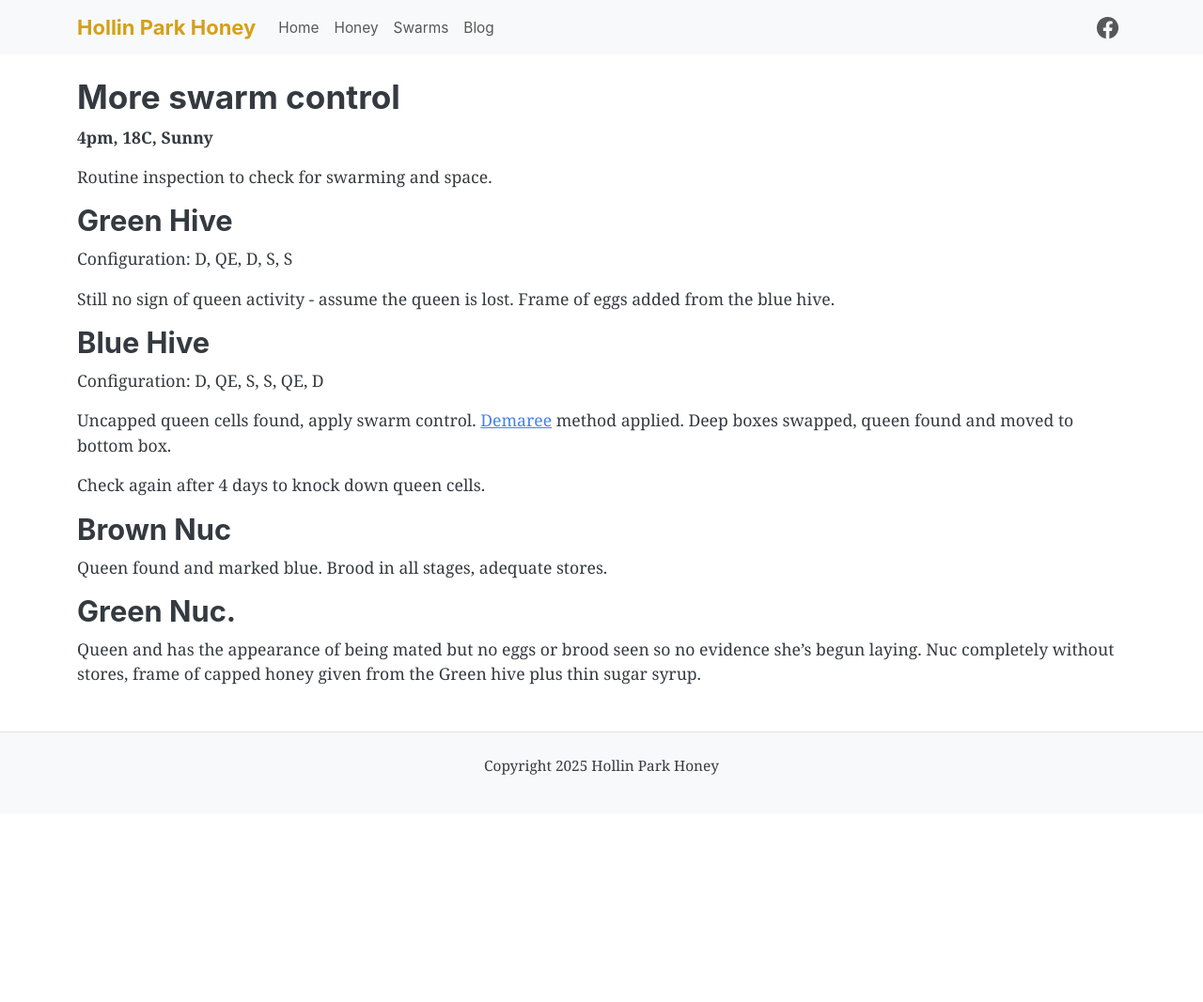
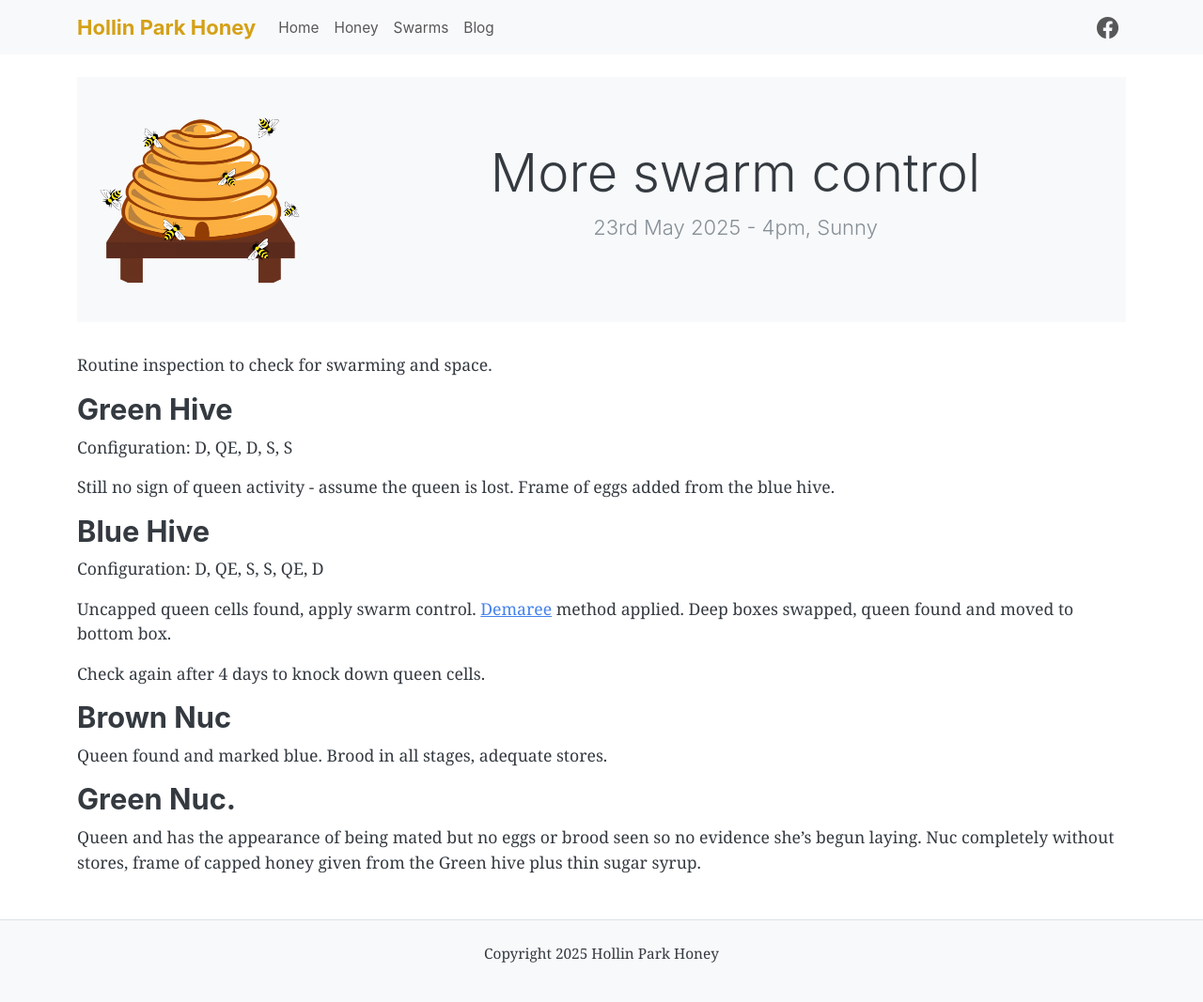
Before and after one commit to njdcourtney/HollinParkHoney, a Jekyll site: the page built from _posts/2025-05-23-Inspection.md, in a window 1280 px wide. Shown: the whole page at 94% size. Built offline with Jekyll 4.4.1, drawn with Linux system fonts in a browser that asks for light colours; before the commit the page ends 900 px from its top, so only the background shows below that; some of the changed lines change nothing that is shown.

Commit message:
Add new blog page layout with hero unit

```diff
--- /dev/null
+++ b/_layouts/blogInspection.html
@@ -0,0 +1,11 @@
+---
+layout: default
+---
+
+{% capture date_string %}
+{{ page.date | date_to_string: "ordinal", "GB" }} - {{ page.weather }}
+{% endcapture %}
+
+{% include hero.html title=page.title subtitle=date_string %}
+
+{{ content }}
--- a/_posts/2025-05-23-Inspection.md
+++ b/_posts/2025-05-23-Inspection.md
@@ -1,10 +1,8 @@
 ---
-layout: default
+layout: blogInspection
 title: More swarm control
+weather: 4pm, Sunny
 ---
-## {{ page.title }}
-
-**4pm, 18C, Sunny**
 
 Routine inspection to check for swarming and space.
 
```
